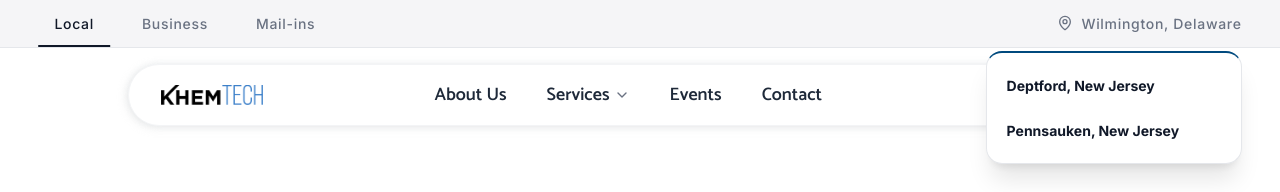
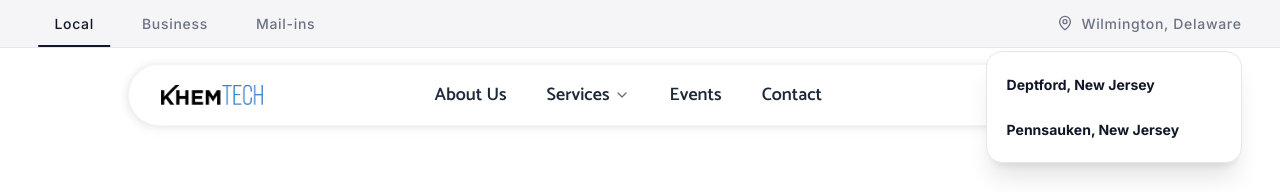
Before and after one commit to Aditi29-akoode/kt-retail-wilmington, a Next.js app in the folder frontend/: page / in a window 1280 px wide. Both pictures are taken after a click on the button "Wilmington, Delaware". Shown: the top 192 px of the page. Built offline with nearby package versions, Linux system fonts and the light colour scheme.

Commit message:
border removed from drop-down

```diff
--- a/frontend/src/components/layout/UtilityStrip.jsx
+++ b/frontend/src/components/layout/UtilityStrip.jsx
@@ -108,7 +108,7 @@
                 animate={{ opacity: 1, y: 0, scale: 1 }}
                 exit={{ opacity: 0, y: 10, scale: 0.95 }}
                 transition={{ duration: 0.15, ease: "easeOut" }}
-                className="absolute right-0 top-full mt-1 w-64 bg-white border border-gray-200 rounded-2xl shadow-xl py-2.5 z-[70] normal-case tracking-normal border-t-2 border-t-[#004A7E]"
+                className="absolute right-0 top-full mt-1 w-64 bg-white border border-gray-200 rounded-2xl shadow-xl py-2.5 z-[70] normal-case tracking-normal"
               >
                 {locationItems.map((item) => (
                   <a
```
